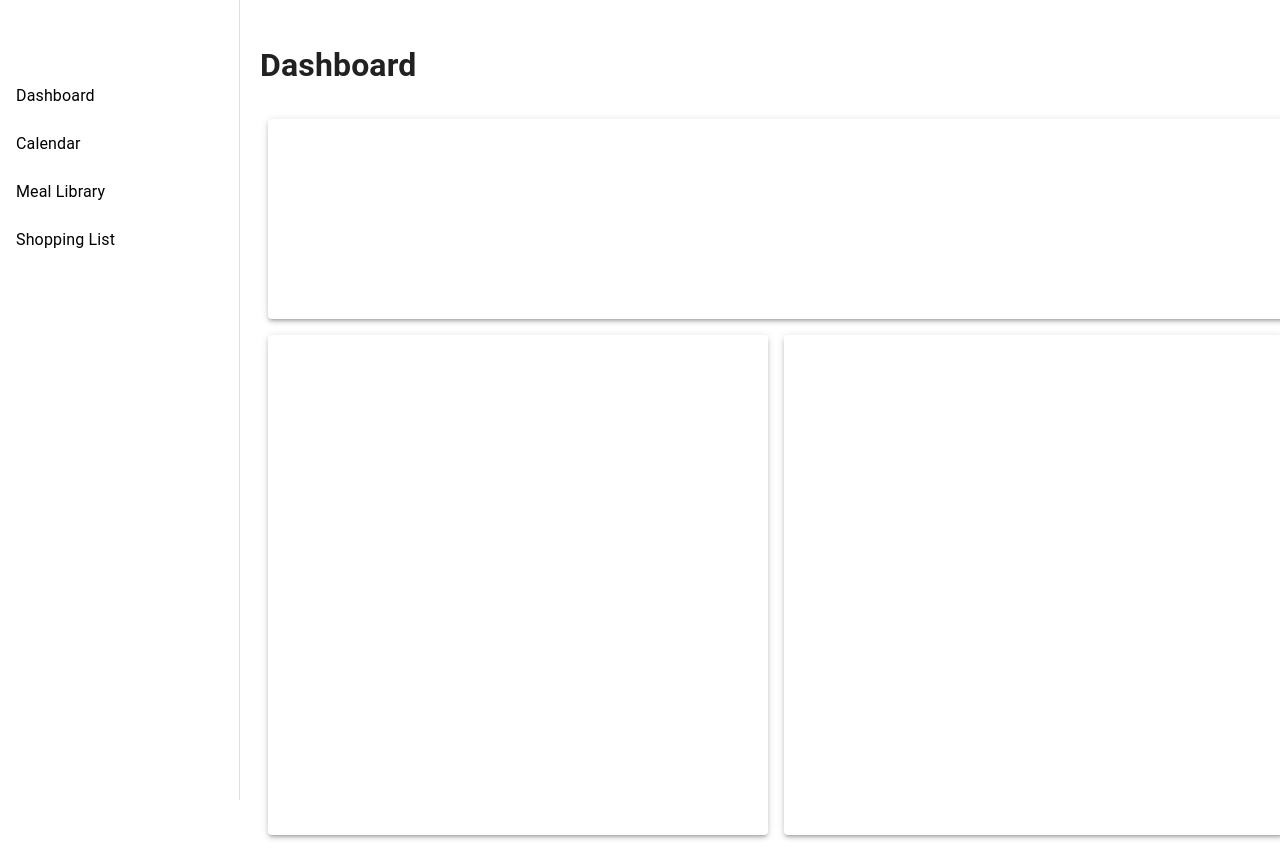
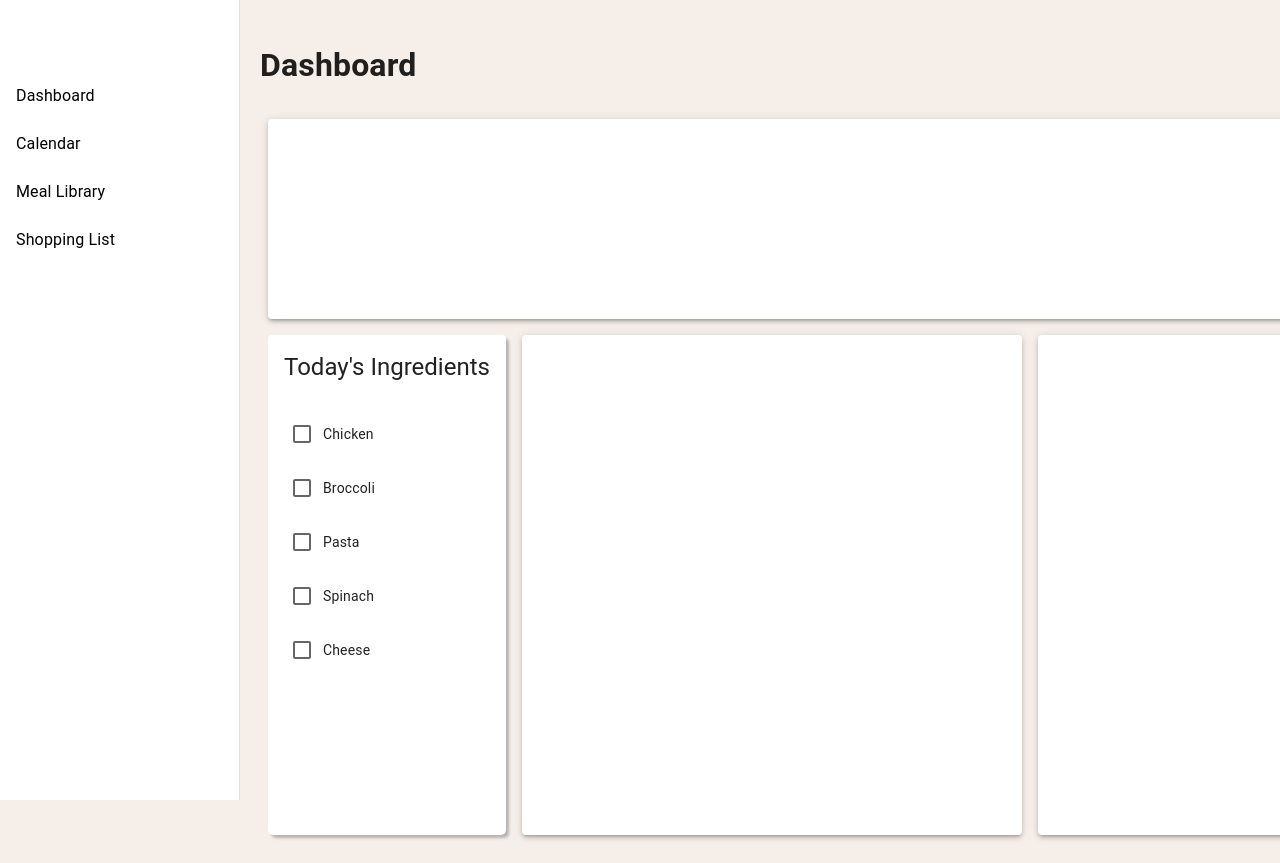
Before and after one commit to samuelpage98/FoodCal, a React (Create React App) app in the folder food-cal/: page / in a window 1280 px wide. Shown: the top 863 px of the page. Built offline with nearby package versions, Linux system fonts and the light colour scheme.

Commit message:
checklist widget addded

```diff
--- a/food-cal/src/components/DashboardPanel.js
+++ b/food-cal/src/components/DashboardPanel.js
@@ -1,6 +1,7 @@
 import { Link } from "react-router-dom"
 import { Button } from "@mui/material"
 import DashboardCard from '../components/DashboardCard'
+import CheckListWidget from "./checkListWidget"
 
 function DashboardPanel() {
     return (
@@ -11,7 +12,7 @@ function DashboardPanel() {
             <Link to="/shopping-list"><Button variant="contained">Shopping List</Button></Link> */}
             <DashboardCard width={1530} height={200} />
             <div style={{ display: "flex" }}>
-                <DashboardCard width={500} height={500} />
+                <CheckListWidget/>
                 <DashboardCard width={500} height={500} />
                 <DashboardCard width={500} height={500} />
             </div>
--- /dev/null
+++ b/food-cal/src/components/checkListWidget.css
@@ -0,0 +1,4 @@
+.checkListWidgetContainer {
+    width: 300px;
+    height: 500px;
+}
--- /dev/null
+++ b/food-cal/src/components/checkListWidget.js
@@ -0,0 +1,14 @@
+import './checkListWidget.css'
+import './dashboardWidget.css'
+import CheckList from "./shoppingCheckList"
+
+
+const CheckListWidget = () => {
+    return (
+        <div className="checkListWidgetContainer" className="dashboardWidget">
+            <CheckList/>
+        </div>
+    )
+}
+
+export default CheckListWidget;
--- /dev/null
+++ b/food-cal/src/components/dashboardWidget.css
@@ -0,0 +1,6 @@
+.dashboardWidget{
+    background-color: white;
+    box-shadow: 3px 3px 3px #b3b3b3;
+    border-radius: 5px;
+    margin: 8px;
+}
--- a/food-cal/src/components/shoppingCheckList.js
+++ b/food-cal/src/components/shoppingCheckList.js
@@ -69,7 +69,7 @@ export default function CheckList() {
   const { values, handleSubmit } = formik;
 
   return (
-    <Card>
+    <Card sx={{boxShadow: 'none'}}>
       <CardHeader title="Today's Ingredients" />
       <Box sx={{ px: 3, py: 1 }}>
         <FormikProvider value={formik}>
--- a/food-cal/src/layouts/PageLayout.js
+++ b/food-cal/src/layouts/PageLayout.js
@@ -2,7 +2,7 @@ import Navbar from '../components/Navbar'
 
 function PageLayout({ panel }) {
     return (
-        <div className="pageWrapper" style={{ display: "flex" }}>
+        <div className="pageWrapper" style={{ display: "flex", backgroundColor: '#f6efe9' }}>
             <div className="navbar" style={{ width: "240px" }}>
                 <Navbar />
             </div>
```
